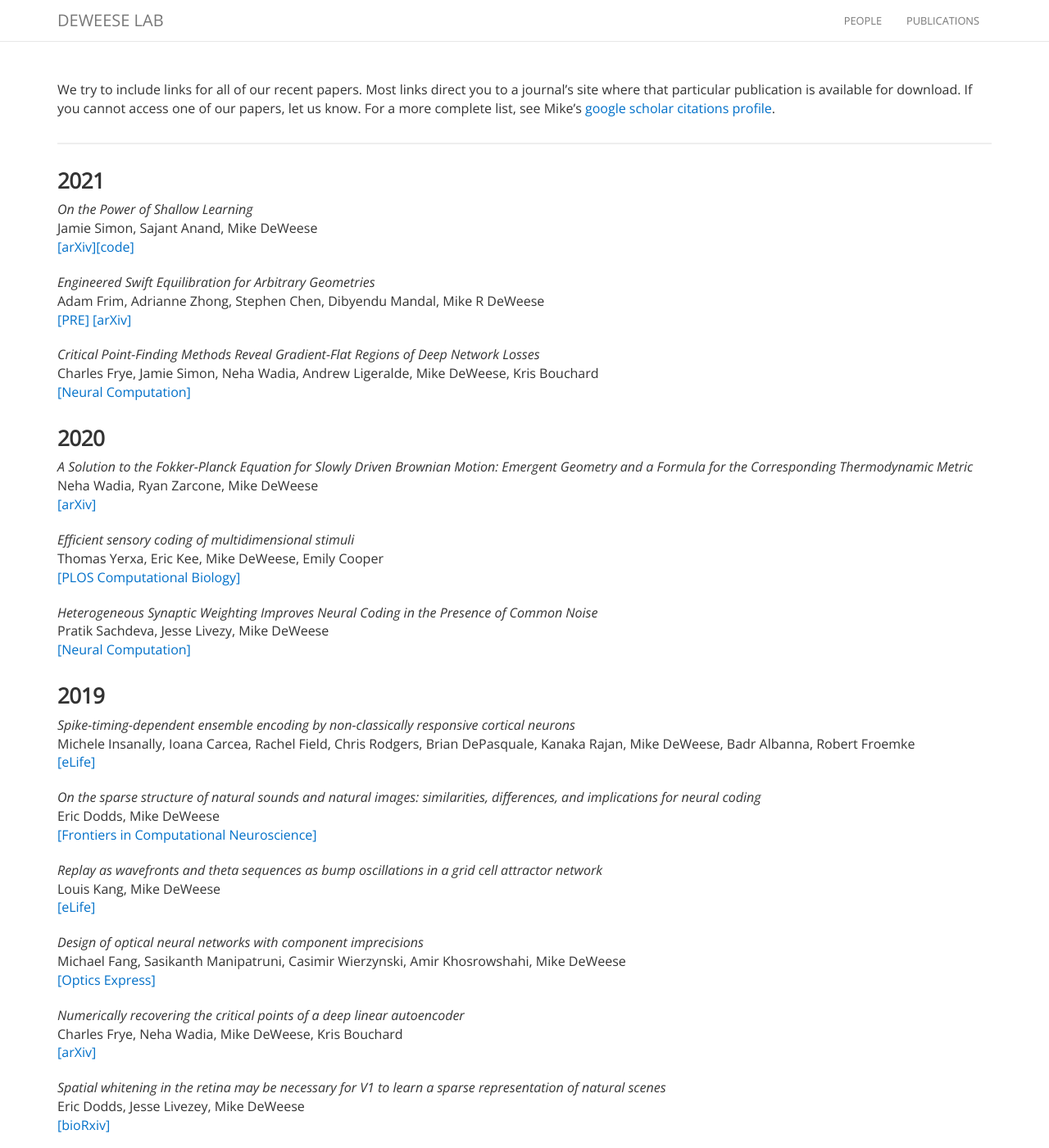
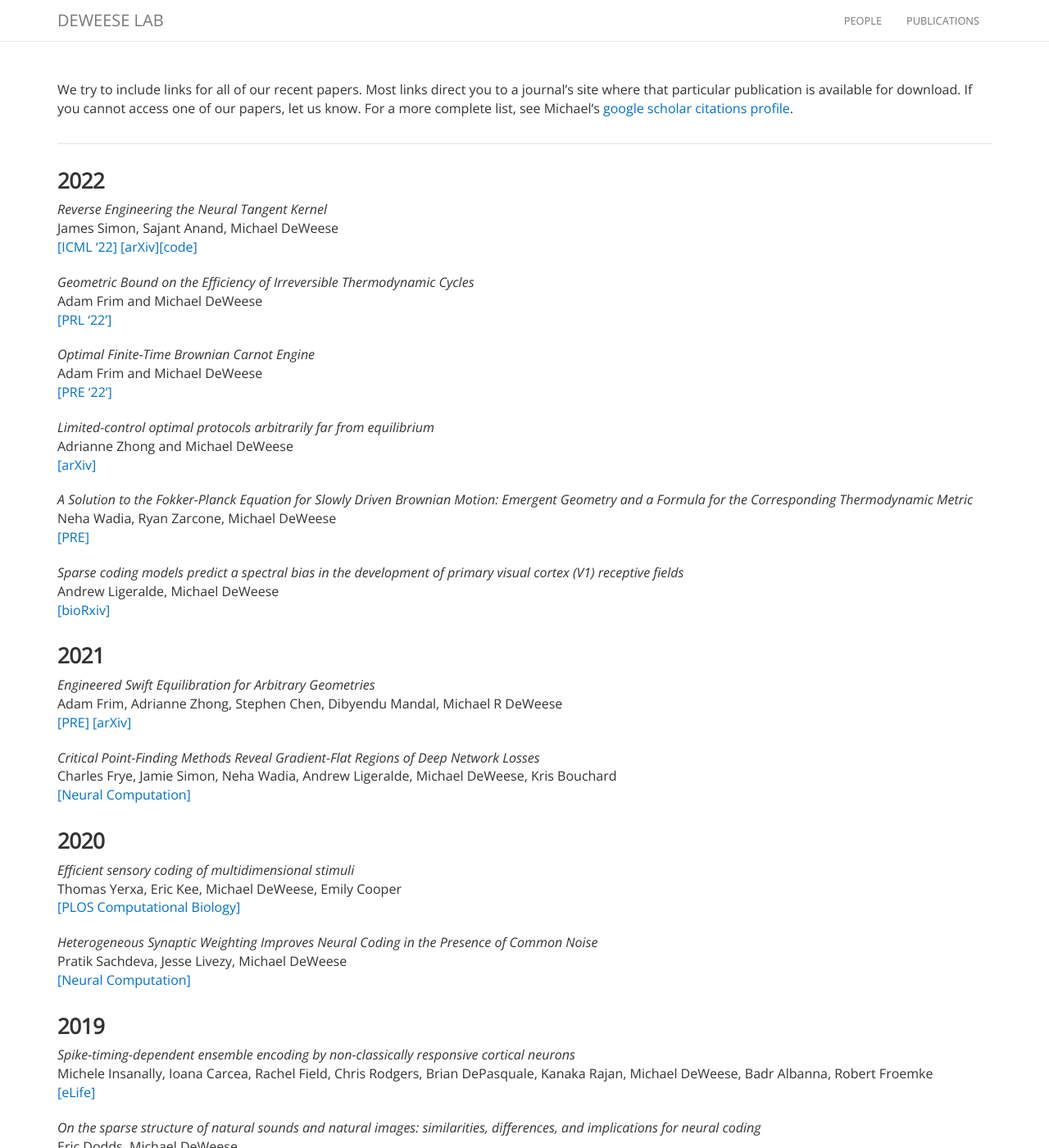
Before and after one commit to deweese-lab/deweese-lab.github.io, a Jekyll site: the page built from publications.md, in a window 1280 px wide and 1400 px high. Shown: the whole window at 82% size. Built offline with Jekyll 4.4.1, drawn with Linux system fonts in a browser that asks for light colours; nearby versions of some CDN libraries; some of the changed text lies outside the part shown.

Commit message:
updated publications

```diff
--- a/publications.md
+++ b/publications.md
@@ -3,60 +3,78 @@ title: Publication
 permalink: /publication/
 ---
 
-We try to include links for all of our recent papers. Most links direct you to a journal's site where that particular publication is available for download. If you cannot access one of our papers, let us know.  For a more complete list, see Mike's [google scholar citations profile](https://scholar.google.com/citations?user=DZ9-LmkAAAAJ&hl=en).
+We try to include links for all of our recent papers. Most links direct you to a journal's site where that particular publication is available for download. If you cannot access one of our papers, let us know.  For a more complete list, see Michael's [google scholar citations profile](https://scholar.google.com/citations?user=DZ9-LmkAAAAJ&hl=en).
 
 <hr>
 
+### 2022
+
+_Reverse Engineering the Neural Tangent Kernel_<br>
+James Simon, Sajant Anand, Michael DeWeese<br>
+[[ICML '22]](https://proceedings.mlr.press/v162/simon22a/simon22a.pdf) [[arXiv]](https://arxiv.org/abs/2106.03186v1)[[code]](https://github.com/james-simon/shallow-learning)
+
+_Geometric Bound on the Efficiency of Irreversible Thermodynamic Cycles_<br>
+Adam Frim and Michael DeWeese<br>
+[[PRL '22']](https://redwood.berkeley.edu/wp-content/uploads/2022/07/FrimGeometric2022.pdf)
+
+_Optimal Finite-Time Brownian Carnot Engine_<br>
+Adam Frim and Michael DeWeese<br>
+[[PRE '22']](https://journals.aps.org/pre/abstract/10.1103/PhysRevE.105.L052103)
+
+_Limited-control optimal protocols arbitrarily far from equilibrium_<br>
+Adrianne Zhong and Michael DeWeese<br>
+[[arXiv]](https://arxiv.org/pdf/2205.08662.pdf)
+
+_A Solution to the Fokker-Planck Equation for Slowly Driven Brownian Motion: Emergent Geometry and a Formula for the Corresponding Thermodynamic Metric_<br>
+Neha Wadia, Ryan Zarcone, Michael DeWeese<br>
+[[PRE]](https://journals.aps.org/pre/abstract/10.1103/PhysRevE.105.034130)
+
+_Sparse coding models predict a spectral bias in the development of primary visual cortex (V1) receptive fields_<br>
+Andrew Ligeralde, Michael DeWeese<br>
+[[bioRxiv]](https://www.biorxiv.org/content/10.1101/2022.03.17.484705v1.full.pdf)
+
 ### 2021
 
-_On the Power of Shallow Learning_<br>
-Jamie Simon, Sajant Anand, Mike DeWeese<br>
-[[arXiv]](https://arxiv.org/abs/2106.03186v1)[[code]](https://github.com/james-simon/shallow-learning)
-
 _Engineered Swift Equilibration for Arbitrary Geometries_<br>
-Adam Frim, Adrianne Zhong, Stephen Chen, Dibyendu Mandal, Mike R DeWeese<br>
+Adam Frim, Adrianne Zhong, Stephen Chen, Dibyendu Mandal, Michael R DeWeese<br>
 [[PRE]](https://journals.aps.org/pre/abstract/10.1103/PhysRevE.103.L030102) [[arXiv]](https://arxiv.org/abs/2012.08672)
 
 _Critical Point-Finding Methods Reveal Gradient-Flat Regions of Deep Network Losses_<br>
-Charles Frye, Jamie Simon, Neha Wadia, Andrew Ligeralde, Mike DeWeese, Kris Bouchard<br>
+Charles Frye, Jamie Simon, Neha Wadia, Andrew Ligeralde, Michael DeWeese, Kris Bouchard<br>
 [[Neural Computation]](https://direct.mit.edu/neco/article/33/6/1469/100574/Critical-Point-Finding-Methods-Reveal-Gradient)
 
 ### 2020
 
-_A Solution to the Fokker-Planck Equation for Slowly Driven Brownian Motion: Emergent Geometry and a Formula for the Corresponding Thermodynamic Metric_<br>
-Neha Wadia, Ryan Zarcone, Mike DeWeese<br>
-[[arXiv]](https://arxiv.org/pdf/2008.00122.pdf)
-
 _Efficient sensory coding of multidimensional stimuli_<br>
-Thomas Yerxa, Eric Kee, Mike DeWeese, Emily Cooper<br>
+Thomas Yerxa, Eric Kee, Michael DeWeese, Emily Cooper<br>
 [[PLOS Computational Biology]](https://journals.plos.org/ploscompbiol/article?id=10.1371/journal.pcbi.1008146)
 
 _Heterogeneous Synaptic Weighting Improves Neural Coding in the Presence of Common Noise_<br>
-Pratik Sachdeva, Jesse Livezy, Mike DeWeese<br>
+Pratik Sachdeva, Jesse Livezy, Michael DeWeese<br>
 [[Neural Computation]](https://www.mitpressjournals.org/doi/10.1162/neco_a_01287?url_ver=Z39.88-2003&rfr_id=ori:rid:crossref.org&rfr_dat=cr_pub%20%200pubmed)
 
 ### 2019
 
 _Spike-timing-dependent ensemble encoding by non-classically responsive cortical neurons_<br>
-Michele Insanally, Ioana Carcea, Rachel Field, Chris Rodgers, Brian DePasquale, Kanaka Rajan, Mike DeWeese, Badr Albanna, Robert Froemke<br>
+Michele Insanally, Ioana Carcea, Rachel Field, Chris Rodgers, Brian DePasquale, Kanaka Rajan, Michael DeWeese, Badr Albanna, Robert Froemke<br>
 [[eLife]](https://elifesciences.org/articles/42409)
 
 _On the sparse structure of natural sounds and natural images: similarities, differences, and implications for neural coding_<br>
-Eric Dodds, Mike DeWeese<br>
+Eric Dodds, Michael DeWeese<br>
 [[Frontiers in Computational Neuroscience]](https://www.frontiersin.org/articles/10.3389/fncom.2019.00039/full)
 
 _Replay as wavefronts and theta sequences as bump oscillations in a grid cell attractor network_<br>
-Louis Kang, Mike DeWeese<br>
+Louis Kang, Michael DeWeese<br>
 [[eLife]](https://elifesciences.org/articles/46351)
 
 _Design of optical neural networks with component imprecisions_<br>
- Michael Fang, Sasikanth Manipatruni, Casimir Wierzynski, Amir Khosrowshahi, Mike DeWeese<br>
+ Michael Fang, Sasikanth Manipatruni, Casimir Wierzynski, Amir Khosrowshahi, Michael DeWeese<br>
 [[Optics Express]](https://www.osapublishing.org/oe/fulltext.cfm?uri=oe-27-10-14009&id=411885)
 
 _Numerically recovering the critical points of a deep linear autoencoder_<br>
-Charles Frye, Neha Wadia, Mike DeWeese, Kris Bouchard<br>
+Charles Frye, Neha Wadia, Michael DeWeese, Kris Bouchard<br>
 [[arXiv]](https://arxiv.org/abs/1901.10603)
 
 _Spatial whitening in the retina may be necessary for V1 to learn a sparse representation of natural scenes_<br>
-Eric Dodds, Jesse Livezey, Mike DeWeese<br>
+Eric Dodds, Jesse Livezey, Michael DeWeese<br>
 [[bioRxiv]](https://www.biorxiv.org/content/10.1101/776799v1.abstract)
```
